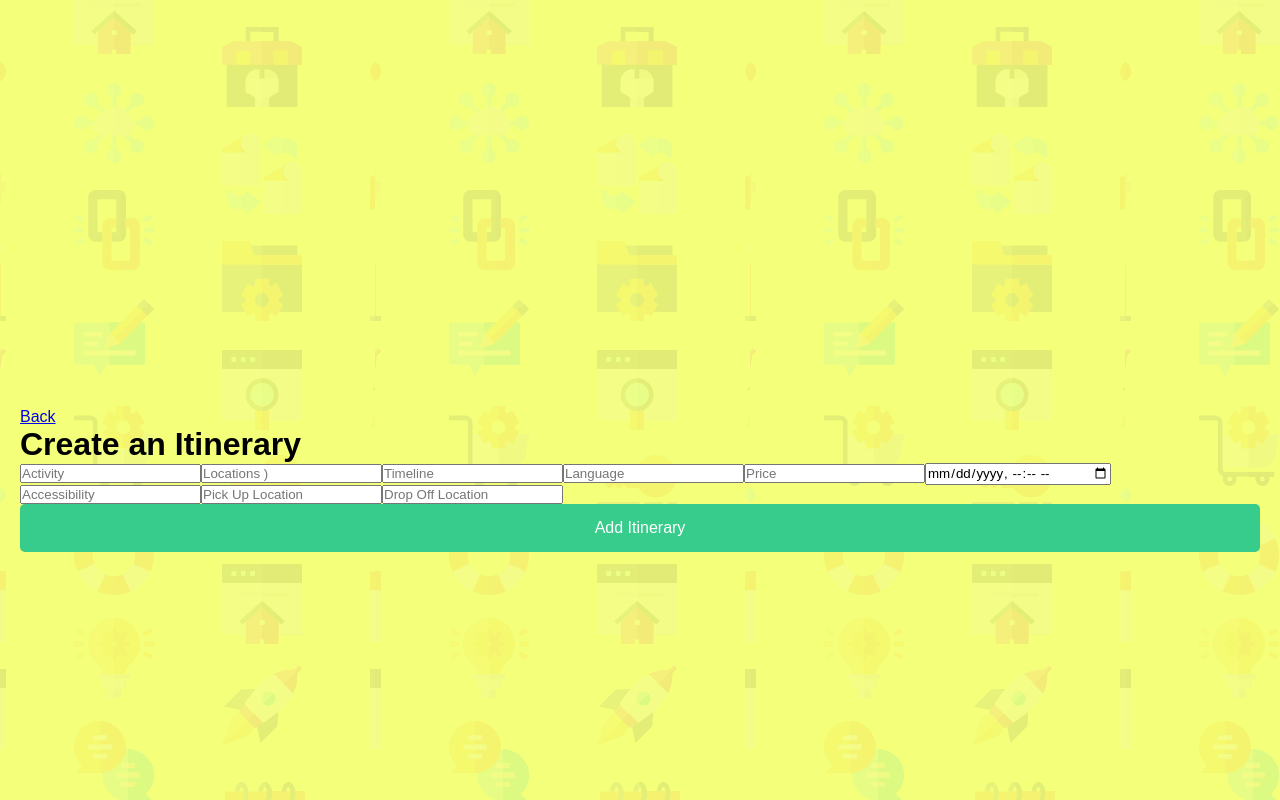
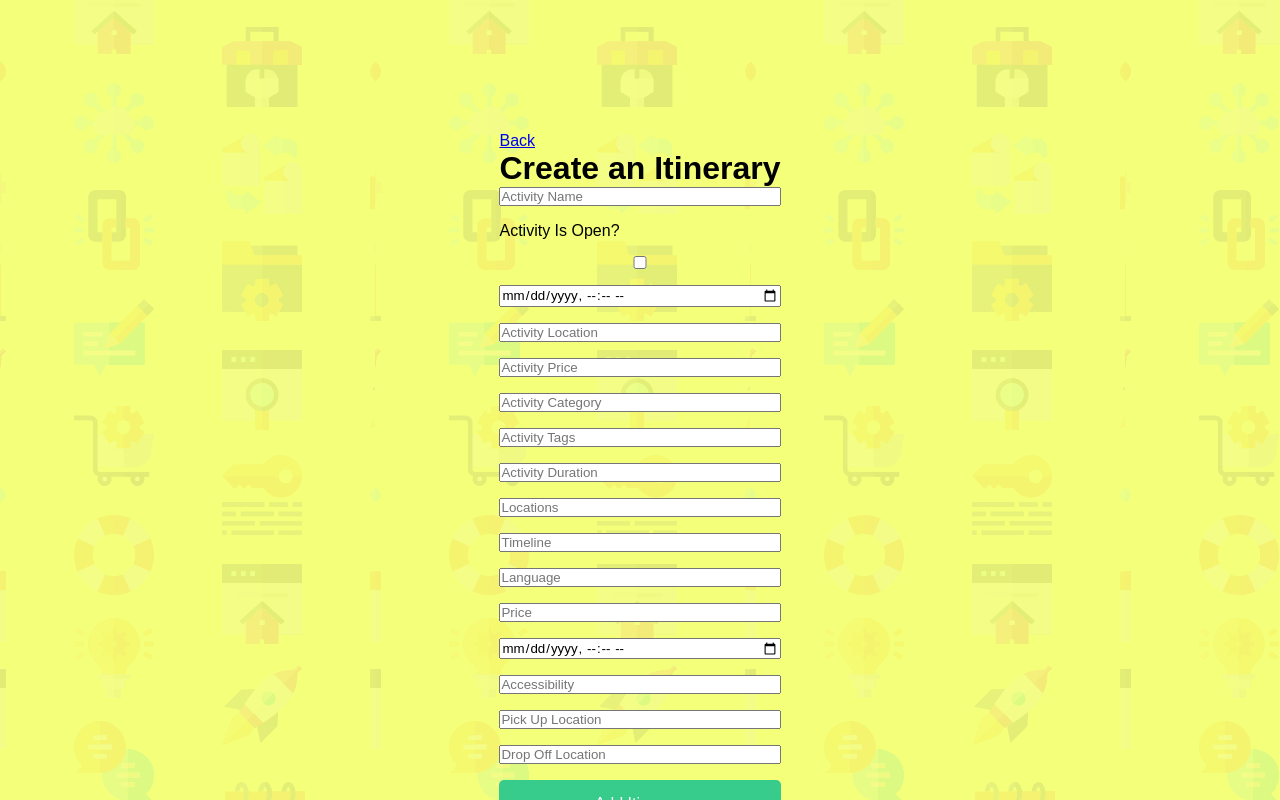
Before and after one commit to Advanced-computer-lab-2024/Ducksplorer, a React (Create React App) app in the folder frontend/: page /createItinerary in a window 1280 px wide. Shown: the top 800 px of the page. Built offline with nearby package versions, Linux system fonts and the light colour scheme.

Commit message:
rud and create finalized 1.0

```diff
--- a/frontend/src/Pages/Itinerary/RUDItinerary.js
+++ b/frontend/src/Pages/Itinerary/RUDItinerary.js
@@ -3,9 +3,13 @@ import axios from 'axios';
 import { message } from 'antd';
 import DeleteIcon from '@mui/icons-material/Delete';
 import EditIcon from '@mui/icons-material/Edit';
-import { TextField, IconButton, Box, Button, Table, Typography, TableBody,
+import AddCircleIcon from '@mui/icons-material/AddCircle';
+
+import {
+  TextField, IconButton, Box, Button, Table, Typography, TableBody,
   TableCell, TableContainer, TableHead, TableRow, Paper, Dialog, DialogActions,
-    DialogContent, DialogContentText, DialogTitle, Tooltip } from '@mui/material';
+  DialogContent, DialogContentText, DialogTitle, Tooltip
+} from '@mui/material';
 import { Link } from 'react-router-dom';
 
 const RUDItinerary = () => {
@@ -48,6 +52,15 @@ const RUDItinerary = () => {
     setFormData(prevData => ({ ...prevData, [name]: value }));
   };
 
+  const handleLocationInputChange = (event, index) => {
+    const { value } = event.target;
+    setFormData(prevData => {
+      const updatedLocations = [...prevData.locations];
+      updatedLocations[index] = value; // Update the specific location
+      return { ...prevData, locations: updatedLocations };
+    });
+  };
+
   const handleActivityInputChange = (event, index) => {
     const { name, value } = event.target;
 
@@ -67,7 +80,28 @@ const RUDItinerary = () => {
     }
   };
 
+  const handleAvailableDatesInputChange = (event, index) => {
+    const { value } = event.target;
+    setFormData(prevData => {
+      const updatedDates = [...prevData.availableDatesAndTimes];
+      updatedDates[index] = value; // Update the specific available date/time
+      return { ...prevData, availableDatesAndTimes: updatedDates };
+    });
+  };
 
+  const handleAddDate = () => {
+    setFormData(prevData => ({
+      ...prevData,
+      availableDatesAndTimes: [...prevData.availableDatesAndTimes, ''], // Add an empty string for a new date/time field
+    }));
+  };
+
+  const handleAddLocation = () => {
+    setFormData(prevData => ({
+      ...prevData,
+      locations: [...prevData.locations, ''], // Add an empty string for a new location field
+    }));
+  };
   //update
   const handleUpdate = (event) => {
     event.preventDefault();
@@ -85,7 +119,7 @@ const RUDItinerary = () => {
     const userJson = localStorage.getItem('user'); // Get the 'user' item as a JSON string
     const user = JSON.parse(userJson);
     const userName = user.username;
-    if(userName){
+    if (userName) {
       axios.get(`http://localhost:8000/itinerary/myItineraries/${userName}`)
         .then(response => {
           setItineraries(response.data);
@@ -196,7 +230,19 @@ const RUDItinerary = () => {
                       : 'No activities available'}
                   </TableCell>
 
-                  <TableCell>{itinerary.locations}</TableCell>
+                  <TableCell>
+                    {itinerary.locations && itinerary.locations.length > 0 ? (
+                      itinerary.locations.map((location, index) => (
+                        <div key={index}>
+                          <Typography variant="body1">
+                            Location {index + 1}: {location.trim()}
+                          </Typography>
+                          <br />
+                        </div>
+                      ))
+                    ) : 'No locations available'}
+
+                  </TableCell>
                   <TableCell>{itinerary.timeline}</TableCell>
                   <TableCell>{itinerary.language}</TableCell>
                   <TableCell>{itinerary.price}</TableCell>
@@ -277,11 +323,42 @@ const RUDItinerary = () => {
                 />
               </div>
             ))}
-            <TextField label="Locations" name="locations" value={formData.locations} onChange={handleInputChange} fullWidth sx={{ mb: 2 }} />
+            {formData.locations.map((location, index) => (
+              <Box key={index} sx={{ display: 'flex', alignItems: 'center', mb: 2 }}>
+                <TextField
+                  value={location}
+                  onChange={(event) => handleLocationInputChange(event, index)}
+                  variant="outlined"
+                  fullWidth
+                  label={`Location ${index + 1}`}
+                />
+                {index === 0 && (
+                  <IconButton onClick={handleAddLocation}>
+                    <AddCircleIcon color="primary" />
+                  </IconButton>
+                )}
+              </Box>
+            ))}
             <TextField label="Timeline" name="timeline" value={formData.timeline} onChange={handleInputChange} fullWidth sx={{ mb: 2 }} />
             <TextField label="Language" name="language" value={formData.language} onChange={handleInputChange} fullWidth sx={{ mb: 2 }} />
             <TextField label="Price" name="price" value={formData.price} onChange={handleInputChange} fullWidth sx={{ mb: 2 }} type="number" min="0.01" step="0.01" />
-            <TextField label="" name="Available Dates and Times" value={formData.availableDatesAndTimes} onChange={handleInputChange} fullWidth sx={{ mb: 2 }} type="datetime-local" />
+            {formData.availableDatesAndTimes.map((dateTime, index) => (
+              <Box key={index} sx={{ display: 'flex', alignItems: 'center', mb: 2 }}>
+                <TextField
+                  label={`Available Date and Time ${index + 1}`}
+                  value={dateTime || ''}
+                  onChange={(event) => handleAvailableDatesInputChange(event, index)}
+                  fullWidth
+                  type="datetime-local"
+                />
+                {index === 0 && (
+                  <IconButton onClick={handleAddDate}>
+                    <AddCircleIcon color="primary" />
+                  </IconButton>
+                )}
+              </Box>
+            ))}
+
             <TextField label="Accessbility" name="accessibility" value={formData.accessibility} onChange={handleInputChange} fullWidth sx={{ mb: 2 }} />
             <TextField label="Pick Up Location" name="pickUpLocation" value={formData.pickUpLocation} onChange={handleInputChange} fullWidth sx={{ mb: 2 }} />
             <TextField label="Drop Off Location" name="dropOffLocation" value={formData.dropOffLocation} onChange={handleInputChange} fullWidth sx={{ mb: 2 }} />
@@ -304,7 +381,7 @@ const RUDItinerary = () => {
             </Button>
           </DialogActions>
         </Dialog>
-      </Box>
+      </Box >
     </>
   );
 }
--- a/frontend/src/Pages/Itinerary/createItinerary.js
+++ b/frontend/src/Pages/Itinerary/createItinerary.js
@@ -10,9 +10,17 @@ const AddItinerary = () => {
         const userJson = localStorage.getItem('user'); // Get the 'user' item as a JSON string
         const user = JSON.parse(userJson);
         const userName = user.username;
+
         try {
             const response = await axios.post('http://localhost:8000/itinerary/', {
-                activity: formData.activity,
+                'activity.name': formData.activity.name, // Use quotes for keys with dots
+                'activity.isOpen': formData.activity.isOpen,
+                'activity.date': formData.activity.date,
+                'activity.location': formData.activity.location,
+                'activity.price': formData.activity.price,
+                'activity.category': formData.activity.category,
+                'activity.tags': formData.activity.tags,
+                'activity.duration': formData.activity.duration,
                 locations: formData.locations,
                 timeline: formData.timeline,
                 language: formData.language,
@@ -26,8 +34,20 @@ const AddItinerary = () => {
 
             if (response.status === 200) {
                 message.success('Itinerary added successfully');
+
+                // Reset form data here
                 setFormData({
-                    activity: [],
+                    activity: {
+                        name: '',
+                        isOpen: false,
+                        date: '',
+                        location: '',
+                        price: '',
+                        category: '',
+                        tags: '',
+                        duration: ''
+                    },
+                    activities: [],
                     locations: [],
                     timeline: '',
                     language: '',
@@ -36,6 +56,7 @@ const AddItinerary = () => {
                     accessibility: '',
                     pickUpLocation: '',
                     dropOffLocation: '',
+                    rating: '',
                 });
             } else {
                 message.error('Failed to add itinerary');
@@ -45,8 +66,18 @@ const AddItinerary = () => {
         }
     };
 
+
     const [formData, setFormData] = useState({
-        activity: [],
+        activity: {
+            name: '',
+            isOpen: false,
+            date: '',
+            location: '',
+            price: '',
+            category: '',
+            tags: '',
+            duration: ''
+        },
         locations: [],
         timeline: '',
         language: '',
@@ -57,16 +88,32 @@ const AddItinerary = () => {
         dropOffLocation: ''
     });
 
+
     const handleChange = (e) => {
         const { name, value } = e.target;
 
-        // For array fields, split by comma
-        if (name === 'locations' || name === 'availableDatesAndTimes') {
-            setFormData({ ...formData, [name]: value.split(',').map(item => item.trim()) }); // Split and trim values
+        if (name.startsWith('activity.')) {
+            // Extract the field name after 'activity.' and update nested activity state
+            const field = name.split('.')[1];
+            setFormData({
+                ...formData,
+                activity: {
+                    ...formData.activity,
+                    [field]: value
+                }
+            });
+        } else if (name === 'locations' || name === 'availableDatesAndTimes') {
+            // Handle array fields
+            setFormData({
+                ...formData,
+                [name]: value.split(',').map(item => item.trim())
+            });
         } else {
+            // Handle other fields
             setFormData({ ...formData, [name]: value });
         }
     };
+
 
 
 
@@ -76,19 +123,89 @@ const AddItinerary = () => {
             <h1>
                 Create an Itinerary
             </h1>
-            <form onSubmit={handleSubmit}>
+            <box >
+                <form onSubmit={handleSubmit} style={{ display: 'flex', flexDirection: 'column', gap: '16px' }}>
                     <input
                         type="text"
-                    name="activity"
-                    placeholder="Activity"
-                    value={formData.activity}
+                        name="activity.name"  // Dot notation to target 'name' inside 'activity'
+                        placeholder="Activity Name"
+                        value={formData.activity.name || ''}
+                        onChange={handleChange}
+                        required
+                        style={{
+                            width: '100%',  // Full width of the parent
+                          }}
+                          InputProps={{
+                            style: { padding: '10px' } // Adding padding to the input
+                          }}
+                    />
+                    <label>Activity Is Open?</label>
+
+                    <input
+                        type="checkbox"
+                        name="activity.isOpen"
+                        checked={formData.activity.isOpen || false}
+                        onChange={(e) => setFormData({
+                            ...formData,
+                            activity: {
+                                ...formData.activity,
+                                isOpen: e.target.checked
+                            }
+                        })}
+                        required
+                    />
+                    <input
+                        type="datetime-local"
+                        name="activity.date"  // Dot notation to target 'date' inside 'activity'
+                        placeholder="Activity Date"
+                        value={formData.activity.date || ''}
+                        onChange={handleChange}
+                        required
+                    />
+                    <input
+                        type="text"
+                        name="activity.location"
+                        placeholder="Activity Location"
+                        value={formData.activity.location || ''}
+                        onChange={handleChange}
+                        required
+                    />
+                    <input
+                        type="number"
+                        name="activity.price"
+                        placeholder="Activity Price"
+                        value={formData.activity.price || ''}
+                        onChange={handleChange}
+                        required
+                    />
+                    <input
+                        type="text"
+                        name="activity.category"
+                        placeholder="Activity Category"
+                        value={formData.activity.category || ''}
+                        onChange={handleChange}
+                        required
+                    />
+                    <input
+                        type="text"
+                        name="activity.tags"
+                        placeholder="Activity Tags"
+                        value={formData.activity.tags || ''}
+                        onChange={handleChange}
+                        required
+                    />
+                    <input
+                        type="text"
+                        name="activity.duration"
+                        placeholder="Activity Duration"
+                        value={formData.activity.duration || ''}
                         onChange={handleChange}
                         required
                     />
                     <input
                         type="text"
                         name="locations"
-                    placeholder="Locations )"
+                        placeholder="Locations"
                         value={formData.locations.join(', ')} // Convert array to string for input
                         onChange={handleChange}
                         required
@@ -153,6 +270,7 @@ const AddItinerary = () => {
                     />
                     <button type="submit">Add Itinerary</button>
                 </form>
+            </box>
         </div>
     );
 };
```
Lines whose indentation alone changed are shown as unchanged.
